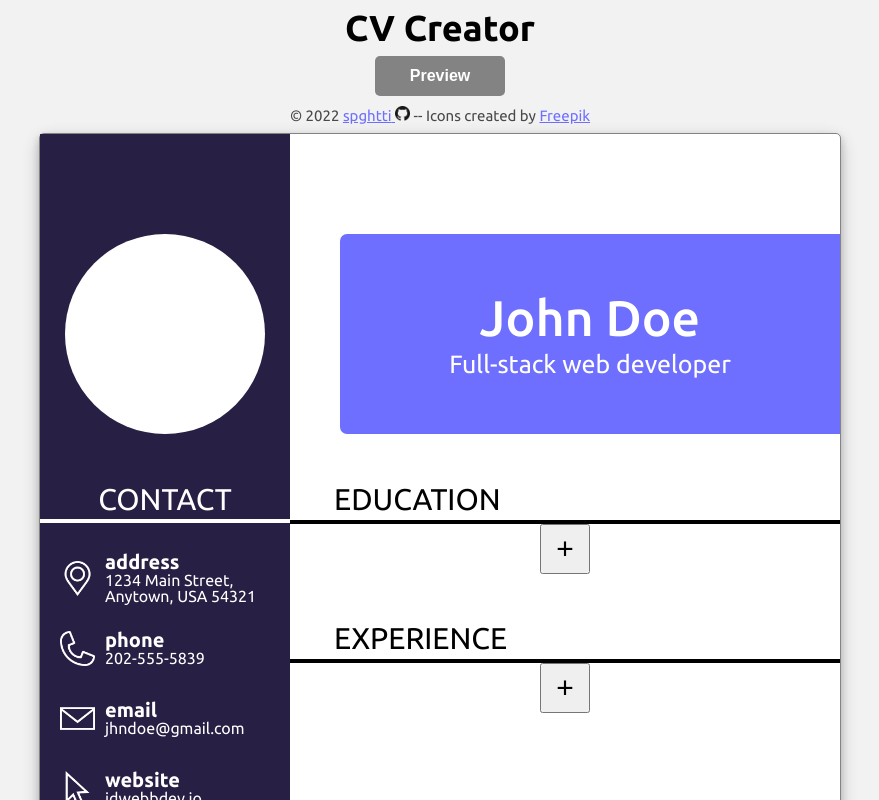
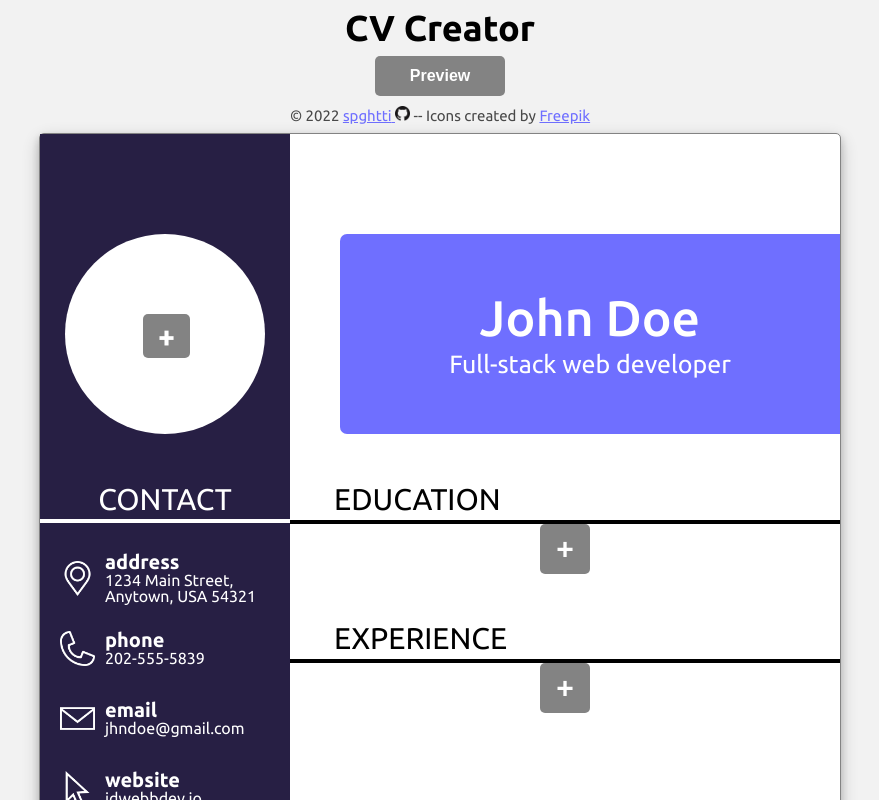
Before and after one commit to spghtti/cv-creator, a React (Create React App) app: page / in a window 1280 px wide. Shown: the whole page, without its empty margins (200-1079 px from the left). Built offline with nearby package versions, Linux system fonts and the light colour scheme.

Commit message:
Complete

```diff
--- a/src/App.css
+++ b/src/App.css
@@ -100,6 +100,8 @@ body {
 }
 
 .Preview-picture {
+  display: flex;
+  position: relative;
   background-color: white;
   height: 200px;
   width: 200px;
@@ -107,6 +109,30 @@ body {
   margin-top: 100px;
   margin-left: 25px;
   margin-bottom: 55px;
+  align-items: center;
+  justify-content: center;
+}
+
+.Preview-profile-picture {
+  display: flex;
+  background-color: white;
+  align-items: center;
+  justify-content: center;
+  max-width: 50%;
+  max-height: 50%;
+  object-fit: cover;
+  border-radius: 50%;
+}
+
+#image-upload {
+  display: none;
+}
+
+.upload-label {
+  padding: 7px 15px;
+  cursor: pointer;
+  border-radius: 5px;
+  color: #ffffff;
 }
 
 .Preview-panel-list {
@@ -251,6 +277,43 @@ ul {
   line-height: 0px;
 }
 
+.Preview-contact-div-headline {
+  pointer-events: none;
+}
+
+#preview-button {
+  width: 130px;
+  height: 40px;
+  margin: 10px 0 10px 0;
+  font-size: 16px;
+}
+
+#preview-button,
+.upload-label,
+.open-modal-button {
+  color: white;
+  font-size: 16px;
+  background-color: rgb(131, 131, 131);
+  cursor: pointer;
+  border: none;
+  border-radius: 5px;
+  font-weight: 700;
+}
+
+.upload-label,
+#image-upload {
+  position: absolute;
+  top: 40%;
+  left: 39%;
+}
+
+#preview-button:hover,
+.upload-label:hover,
+.open-modal-button:hover {
+  background-color: rgba(170, 170, 170, 0.7);
+  color: rgb(49, 49, 49);
+}
+
 .open-modal-button {
   display: flex;
   display: inline-block;
@@ -258,28 +321,9 @@ ul {
   align-items: center;
   width: 50px;
   height: 50px;
+}
+
+.open-modal-button,
+.upload-label {
   font-size: 30px;
 }
-
-.Preview-contact-div-headline {
-  pointer-events: none;
-}
-
-#preview-button {
-  width: 130px;
-  height: 40px;
-  font-size: 14px;
-  font-weight: 700;
-  margin: 10px 0 10px 0;
-  border: none;
-  border-radius: 5px;
-  color: white;
-  font-size: 16px;
-  background-color: rgb(131, 131, 131);
-  cursor: pointer;
-}
-
-#preview-button:hover {
-  background-color: rgba(170, 170, 170, 0.7);
-  color: rgb(49, 49, 49);
-}
--- a/src/Components/Header.js
+++ b/src/Components/Header.js
@@ -5,12 +5,13 @@ class Header extends Component {
   constructor(props) {
     super(props);
     this.state = {
-      preview: false,
+      preview: true,
     };
   }
 
   changeButtons = () => {
     const buttons = document.getElementsByTagName('button');
+    const imgButton = document.getElementById('upload-label');
     const forms = document.getElementsByTagName('form');
 
     for (let i = 1; i < buttons.length; i++) {
@@ -24,6 +25,10 @@ class Header extends Component {
         ? (forms[i].style.display = 'none')
         : (forms[i].style.display = '');
     }
+
+    this.state.preview
+      ? (imgButton.style.display = 'none')
+      : (imgButton.style.display = '');
   };
 
   handleButtons = () => {
--- a/src/Components/Preview/Contact/ContactInput.js
+++ b/src/Components/Preview/Contact/ContactInput.js
@@ -16,7 +16,6 @@ class ContactInput extends Component {
   showInput = () => {
     return (
       <form onSubmit={this.preventDefault}>
-        <h3>{this.state.value}</h3>
         <input
           type="text"
           id={this.props.id}
@@ -39,7 +38,7 @@ class ContactInput extends Component {
     } else {
       return (
         <div value={this.props.value} onClick={this.props.triggerEditState}>
-          <h3 className="Preview-contact-div-headline">{this.state.value}</h3>
+          <h3 className="Preview-contact-div-headline">{this.props.value}</h3>
           {this.props.info}
         </div>
       );
--- a/src/Components/Preview/Contact/ContactSkillsPane.js
+++ b/src/Components/Preview/Contact/ContactSkillsPane.js
@@ -69,10 +69,36 @@ class ContactPane extends Component {
     }
   };
 
+  showPreview = (e) => {
+    if (e.target.files.length > 0) {
+      const image = URL.createObjectURL(e.target.files[0]);
+      const preview = document.getElementById('Preview-profile-picture');
+      preview.src = image;
+      preview.style.height = '100%';
+      preview.style.width = '100%';
+      preview.style.borderRadius = '50%';
+      preview.style.overflow = 'hidden';
+      preview.style.display = 'block';
+    }
+  };
+
   render() {
     return (
       <div className="Preview-contact-skills-pane">
-        <div className="Preview-picture"></div>
+        <div className="Preview-picture" id="Preview-picture">
+          <img id="Preview-profile-picture" alt="" />
+          <div id="Preview-upload-container">
+            <label className="upload-label" id="upload-label">
+              +
+              <input
+                type="file"
+                id="image-upload"
+                accept="image/*"
+                onChange={this.showPreview}
+              ></input>
+            </label>
+          </div>
+        </div>
         <div className="Preview-contact-info">
           <div className="Preview-panel-div">
             <div className="Preview-panel-headline">
```
